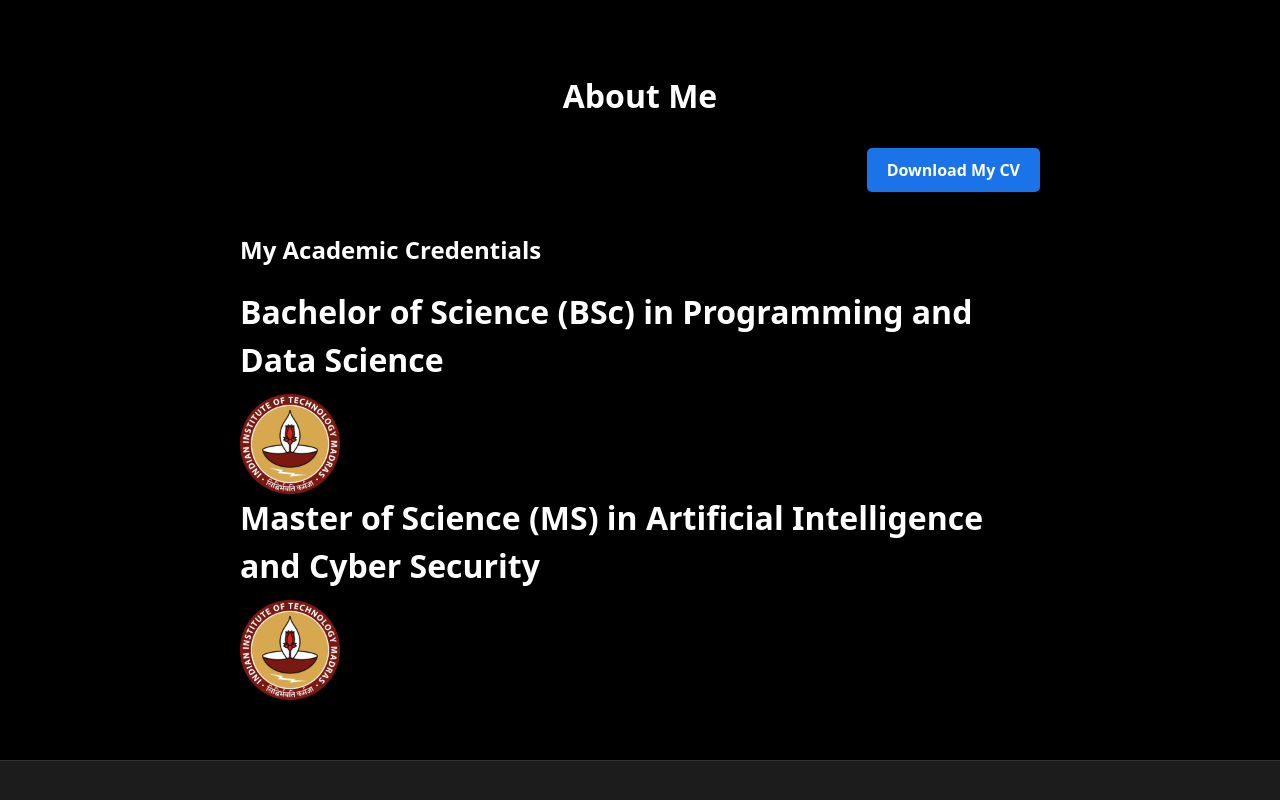
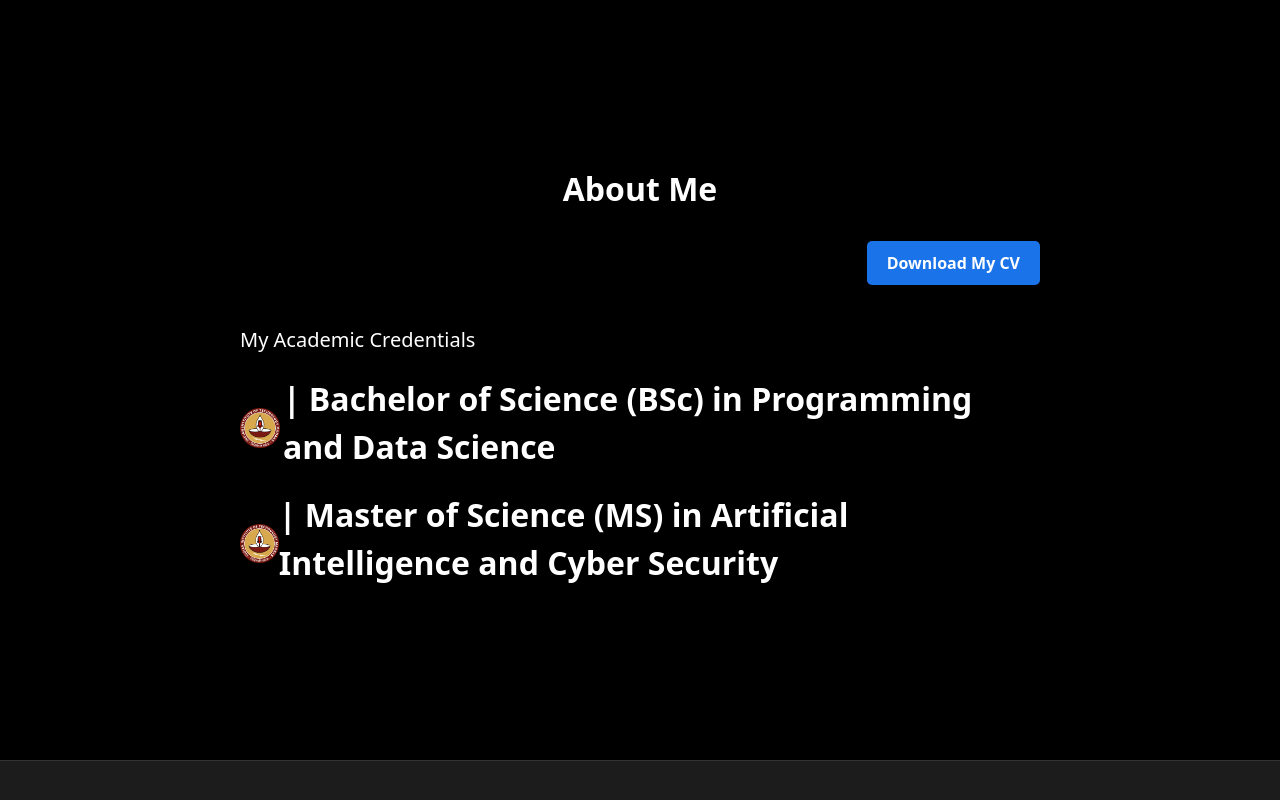
Before and after one commit to imnavjot/navjotkoth, a plain HTML site: page index.html in a window 1280 px wide. Shown: the part 1639-2439 px from the top of the page. Drawn offline with nearby package versions, Linux system fonts and the light colour scheme; a script that the page names is missing.

Commit message:
Update index.html

```diff
--- a/index.html
+++ b/index.html
@@ -425,21 +425,28 @@
 
         .credentials h3 {
           margin-bottom: 20px;
-          font-size: 24px;
-          font-weight: bold;
+          font-size: 20px; /* Reduced font size */
+          font-weight: normal; /* Removed bold styling */
         }
 
-        /* Logo styling */
+        /* Styling for each credential item with logo */
+        .credential-item {
+          display: flex;
+          align-items: center;
+          margin-bottom: 20px;
+        }
+
         .iit-logo {
-          width: 100px; /* Adjust the logo size as needed */
+          width: 40px; /* Reduced logo size */
           height: auto;
-          margin-top: 10px;
+          margin-right: 15px; /* Space between the logo and the text */
         }
 
         /* Styling for each logo container */
         .iit-madras-logo, .iit-patna-logo {
           margin-top: 10px;
         }
+
 
         /* Style the links to look distinct in dark mode */
         a {
@@ -588,18 +595,25 @@
             <!-- Academic Credentials Section (left-aligned) -->
             <div class="credentials">
               <h3>My Academic Credentials</h3>
-              <p>Bachelor of Science (BSc) in Programming and Data Science</p>
-              <div class="iit-madras-logo">
-                <img src="IIT_Madras_Logo.svg.png" alt="IIT Madras Logo" class="iit-logo">
+
+              <!-- BSc with logo -->
+              <div class="credential-item">
+                <div class="iit-madras-logo">
+                  <img src="IIT_Madras_Logo.svg.png" alt="IIT Madras Logo" class="iit-logo">
+                </div>
+                <p>| Bachelor of Science (BSc) in Programming and Data Science</p>
               </div>
-              <p>Master of Science (MS) in Artificial Intelligence and Cyber Security</p>
-              <div class="iit-patna-logo">
-                <img src="IIT_Madras_Logo.svg.png" alt="IIT Patna Logo" class="iit-logo">
+
+              <!-- MS with logo -->
+              <div class="credential-item">
+                <div class="iit-patna-logo">
+                  <img src="IIT_Madras_Logo.svg.png" alt="IIT Patna Logo" class="iit-logo">
+                </div>
+                <p>| Master of Science (MS) in Artificial Intelligence and Cyber Security</p>
               </div>
             </div>
           </div>
         </div>
-
 
       <!-- Section 2: Early Life -->
       <div class="section s2">
```
